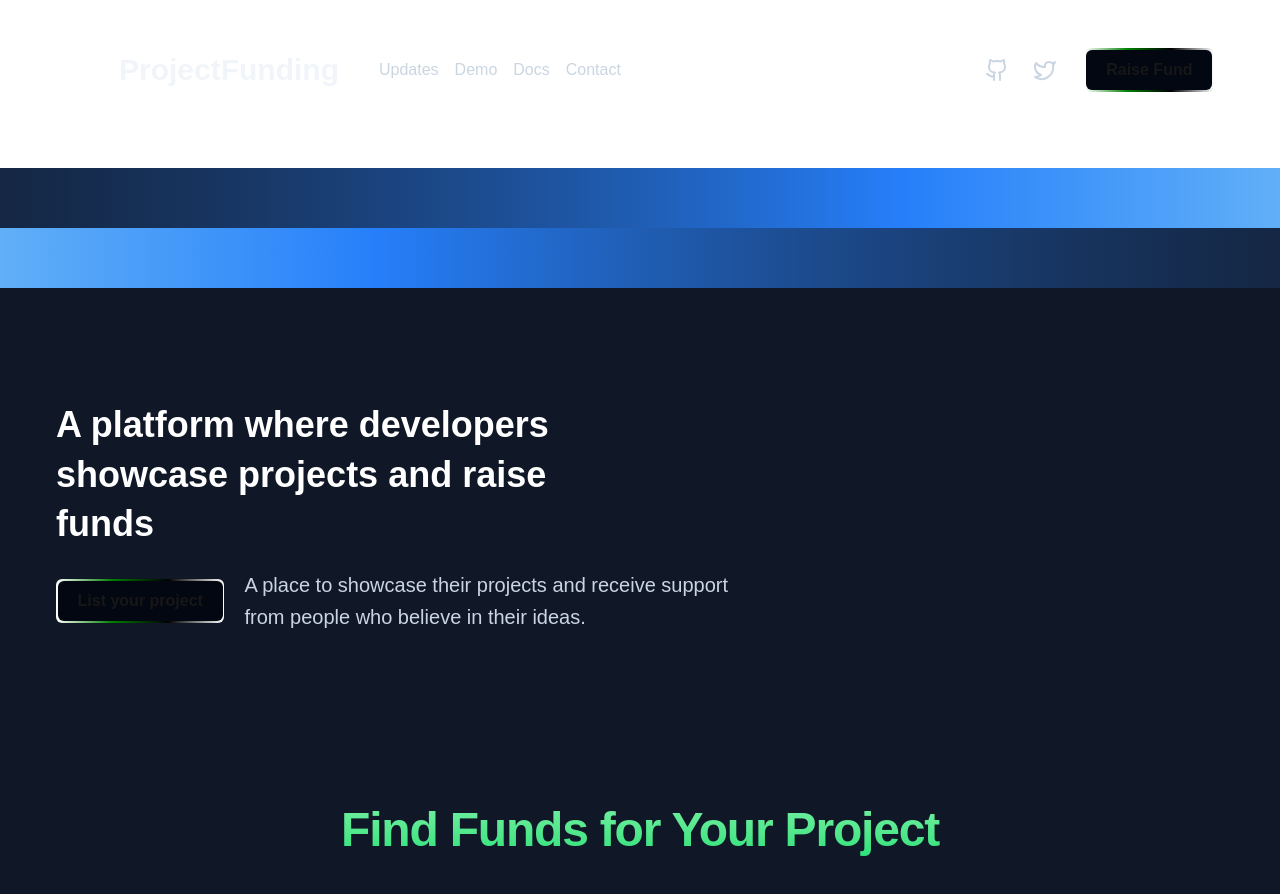
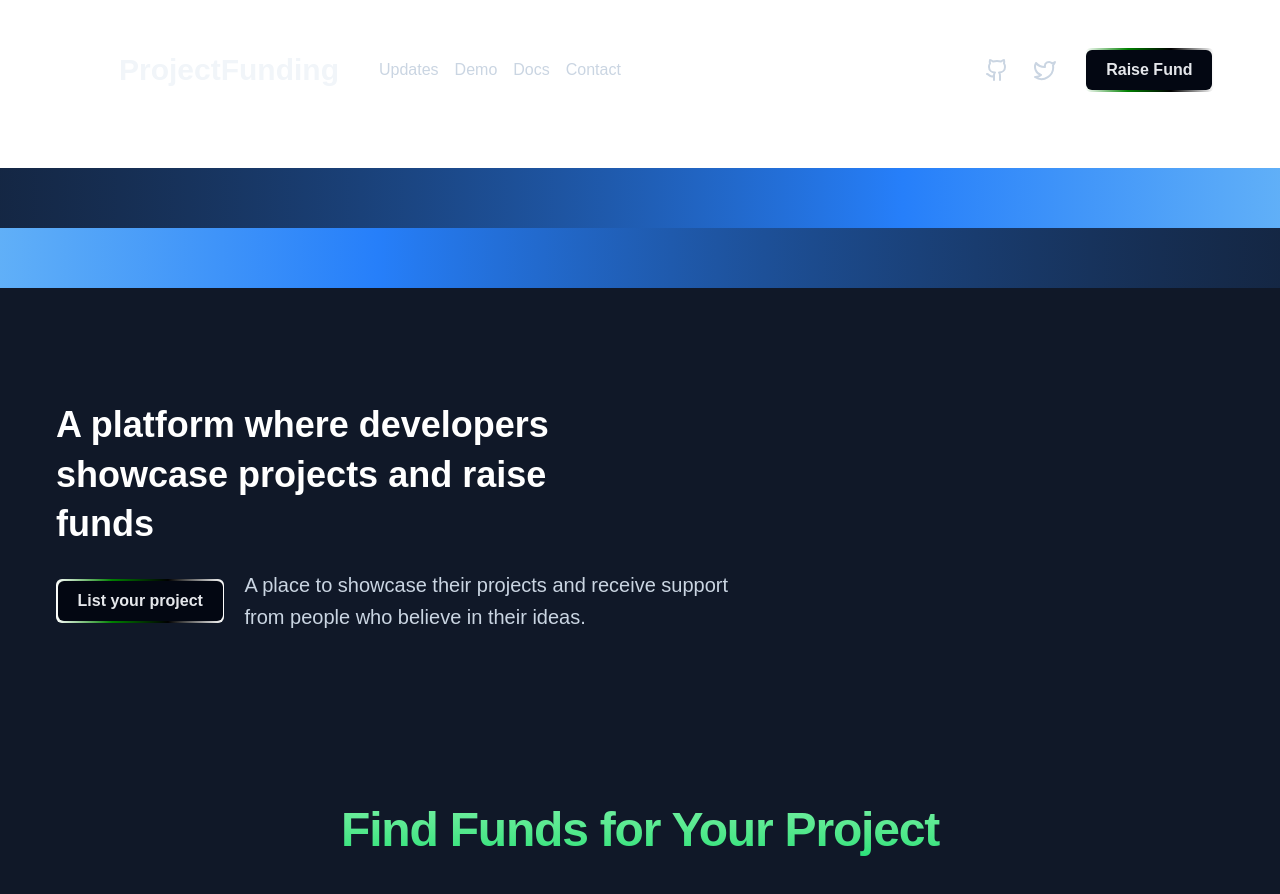
Before and after one commit to ashishxjhaa/Project-Funding, a Next.js app: page / in a window 1280 px wide. Shown: the top 894 px of the page. Built offline with nearby package versions, Linux system fonts and the light colour scheme.

Commit message:
Landing Page started

```diff
--- a/src/components/Hero.tsx
+++ b/src/components/Hero.tsx
@@ -8,9 +8,9 @@ function Hero() {
                 A platform where developers showcase projects and raise funds
             </div>
             <div className="mt-5 flex items-center">
-                <Link href="/" className="relative inline-block font-semibold ml-7 flex-shrink-0">
-                    <span className="block rounded-md p-[1.55px]" style={{background: 'linear-gradient(to right, white, green, black, white)'}}>
-                        <span className="block rounded-md bg-gray-950 px-5 py-2 hover:text-white transition-colors duration-150 hover:bg-gray-800">
+                <Link href="/" className="relative inline-block font-semibold ml-7 flex-shrink-0 group">
+                    <span className="block rounded-md p-[1.55px] transition-all duration-300 group-hover:scale-105" style={{background: 'linear-gradient(to right, white, green, black, white)'}}>
+                        <span className="block rounded-md bg-gray-950 px-5 py-2 text-gray-200 transition-colors duration-300 group-hover:bg-gray-800 group-hover:text-white">
                             List your project
                         </span>
                     </span>
--- a/src/components/Navbar.tsx
+++ b/src/components/Navbar.tsx
@@ -52,9 +52,9 @@ function Navbar() {
                     <svg xmlns="http://www.w3.org/2000/svg" width="24" height="24" viewBox="0 0 24 24" fill="none" stroke="currentColor" strokeWidth="2" strokeLinecap="round" strokeLinejoin="round" className="lucide lucide-twitter-icon lucide-twitter text-slate-300 hover:text-slate-50"><path d="M22 4s-.7 2.1-2 3.4c1.6 10-9.4 17.3-18 11.6 2.2.1 4.4-.6 6-2C3 15.5.5 9.6 3 5c2.2 2.6 5.6 4.1 9 4-.9-4.2 4-6.6 7-3.8 1.1 0 3-1.2 3-1.2z"/></svg>
                 </Link>
             </div>
-            <Link href="/" className="relative hidden lg:inline-block font-semibold ml-7 flex-shrink-0">
-                <span className="block rounded-md lg:p-[1.55px]" style={{background: 'linear-gradient(to right, white, green, black, white)'}}>
-                    <span className="block rounded-md bg-gray-950 px-5 py-2 transition-colors duration-150 hover:bg-gray-800 hover:text-white">
+            <Link href="/" className="relative hidden lg:inline-block font-semibold ml-7 flex-shrink-0 group">
+                <span className="block rounded-md lg:p-[1.55px] transition-all duration-300 group-hover:scale-105" style={{background: 'linear-gradient(to right, white, green, black, white)'}}>
+                    <span className="block rounded-md bg-gray-950 px-5 py-2 text-gray-200 transition-colors duration-300 group-hover:bg-gray-800 group-hover:text-white">
                         Raise Fund
                     </span>
                 </span>
```
